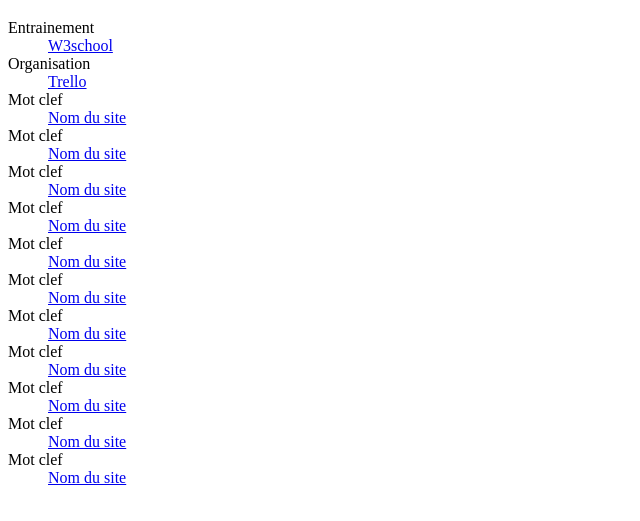
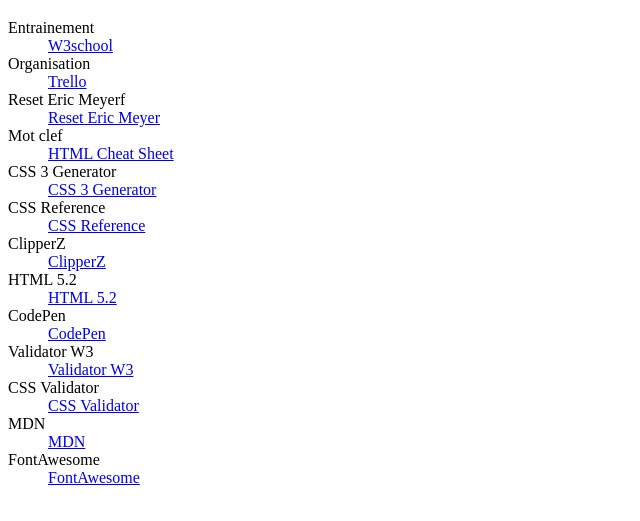
Before and after one commit to gitman2015/signetsSURESNES, a plain HTML site: page index.html in a window 1280 px wide. Shown: the part 61-582 px from the top of the page, without its empty margins (0-640 px from the left). Drawn offline with Linux system fonts and the light colour scheme.

Commit message:
Update Liens

```diff
--- a/index.html
+++ b/index.html
@@ -18,30 +18,38 @@
             <dt>Organisation</dt>
             <dd><a href="https://trello.com/login" target="_blank">Trello</a></dd>
 
-            <dt>Mot clef</dt>
-            <dd><a href="#" target="_blank">Nom du site</a></dd>
+            <dt>Reset Eric Meyerf</dt>
+            <dd><a href="https://meyerweb.com/eric/tools/css/reset/" target="_blank">Reset Eric Meyer</a></dd>
 
             <dt>Mot clef</dt>
-            <dd><a href="#" target="_blank">Nom du site</a></dd>
+            <dd><a href="https://htmlcheatsheet.com/" target="_blank">HTML Cheat Sheet</a></dd>
 
-            <dt>Mot clef</dt>
-            <dd><a href="#" target="_blank">Nom du site</a></dd>
-            <dt>Mot clef</dt>
-            <dd><a href="#" target="_blank">Nom du site</a></dd>
-            <dt>Mot clef</dt>
-            <dd><a href="#" target="_blank">Nom du site</a></dd>
-            <dt>Mot clef</dt>
-            <dd><a href="#" target="_blank">Nom du site</a></dd>
-            <dt>Mot clef</dt>
-            <dd><a href="#" target="_blank">Nom du site</a></dd>
-            <dt>Mot clef</dt>
-            <dd><a href="#" target="_blank">Nom du site</a></dd>
-            <dt>Mot clef</dt>
-            <dd><a href="#" target="_blank">Nom du site</a></dd>
-            <dt>Mot clef</dt>
-            <dd><a href="#" target="_blank">Nom du site</a></dd>
-            <dt>Mot clef</dt>
-            <dd><a href="#" target="_blank">Nom du site</a></dd>
+            <dt>CSS 3 Generator</dt>
+            <dd><a href="https://css3generator.com/" target="_blank">CSS 3 Generator</a></dd>
+
+            <dt>CSS Reference</dt>
+            <dd><a href="https://cssreference.io/" target="_blank">CSS Reference</a></dd>
+
+            <dt>ClipperZ</dt>
+            <dd><a href="https://clipperz.is/" target="_blank">ClipperZ</a></dd>
+
+            <dt>HTML 5.2</dt>
+            <dd><a href="https://www.w3.org/TR/html52/" target="_blank">HTML 5.2</a></dd>
+
+            <dt>CodePen</dt>
+            <dd><a href="https://codepen.io/pen/" target="_blank">CodePen</a></dd>
+
+            <dt>Validator W3</dt>
+            <dd><a href="https://validator.w3.org/" target="_blank">Validator W3</a></dd>
+
+            <dt>CSS Validator</dt>
+            <dd><a href="https://jigsaw.w3.org/css-validator/" target="_blank">CSS Validator</a></dd>
+
+            <dt>MDN</dt>
+            <dd><a href="https://developer.mozilla.org/fr/" target="_blank">MDN</a></dd>
+
+            <dt>FontAwesome</dt>
+            <dd><a href="https://kit.fontawesome.com" target="_blank">FontAwesome</a></dd>
         </dl>
     </main>
 </body>
```
